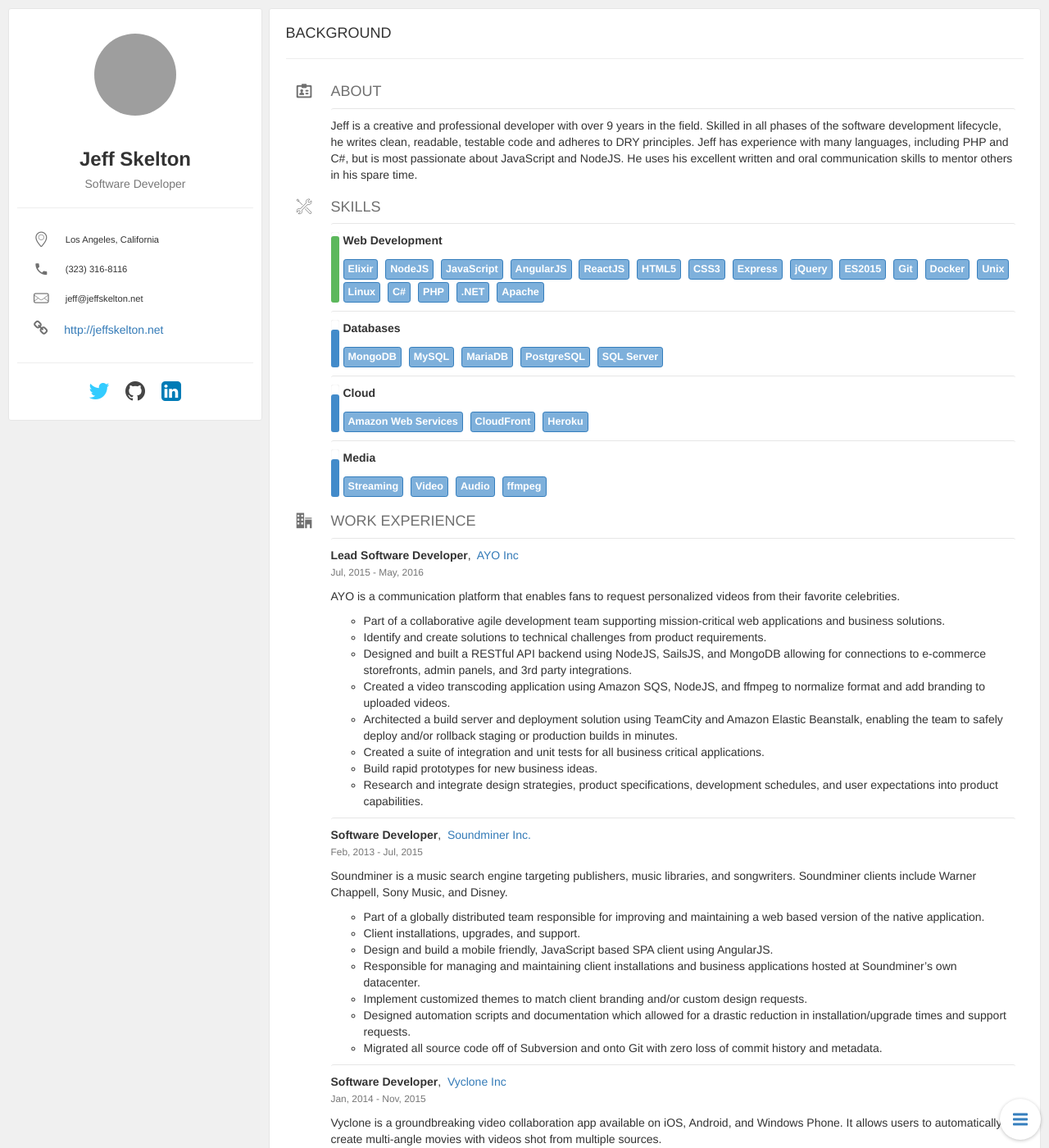
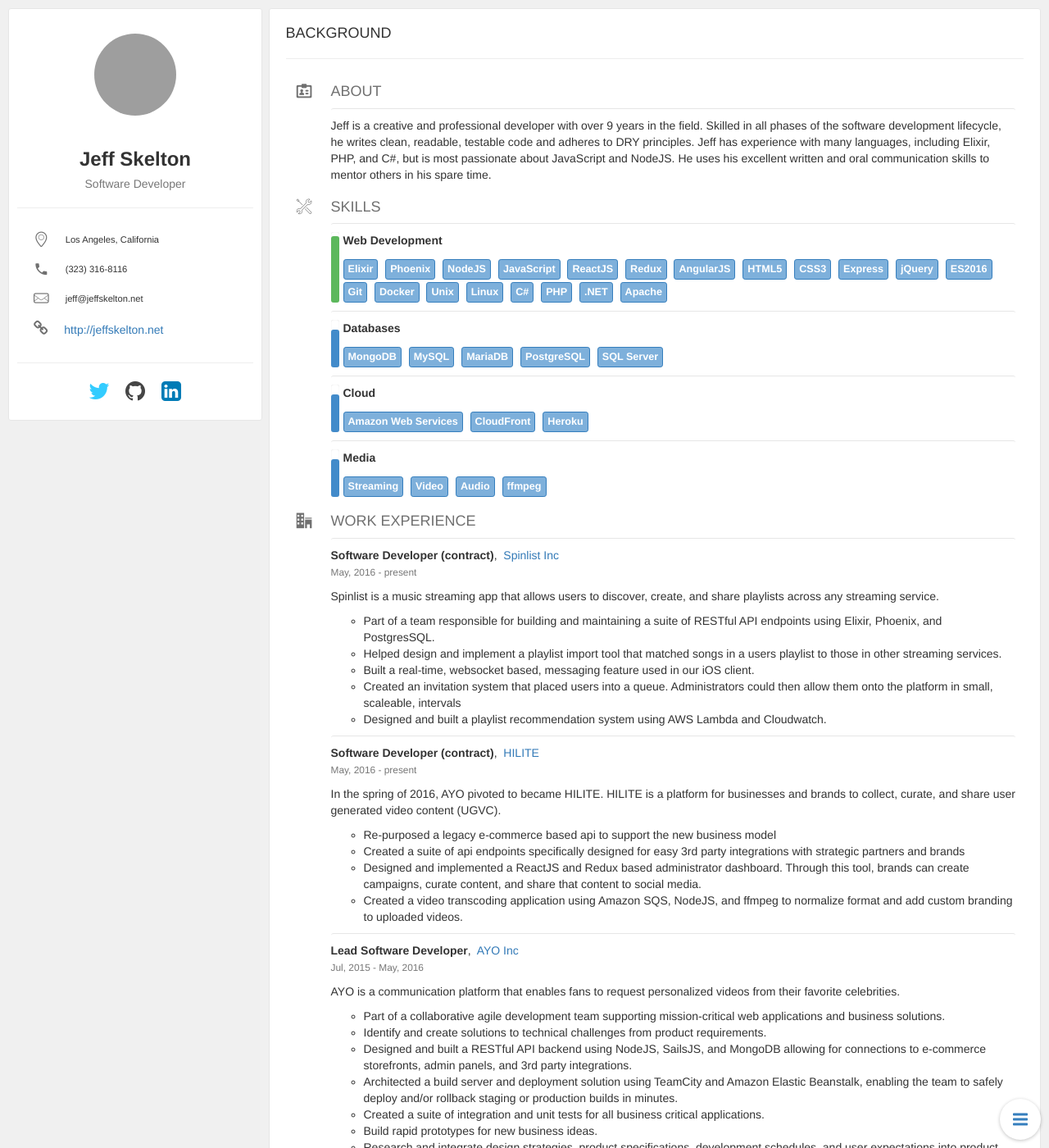
Before and after one commit to jeffskelton3/jeffskelton3.github.io, a Jekyll site: the page built from index.html, in a window 1280 px wide and 1400 px high. Shown: the whole window at 82% size. Built offline with Jekyll 4.4.1, drawn with Linux system fonts in a browser that asks for light colours; nearby versions of some CDN libraries; grey boxes are pictures that could not be loaded.

Commit message:
update skills and experience

```diff
--- a/_data/resume.json
+++ b/_data/resume.json
@@ -6,7 +6,7 @@
     "email": "jeff@jeffskelton.net",
     "phone": "(323) 316-8116",
     "website": "http://jeffskelton.net",
-    "summary": "Jeff is a creative and professional developer with over 9 years in the field. Skilled in all phases of the software development lifecycle, he writes clean, readable, testable code and adheres to DRY principles. Jeff has experience with many languages, including PHP and C#, but is most passionate about JavaScript and NodeJS. He uses his excellent written and oral communication skills to mentor others in his spare time.",
+    "summary": "Jeff is a creative and professional developer with over 9 years in the field. Skilled in all phases of the software development lifecycle, he writes clean, readable, testable code and adheres to DRY principles. Jeff has experience with many languages, including Elixir, PHP, and C#, but is most passionate about JavaScript and NodeJS. He uses his excellent written and oral communication skills to mentor others in his spare time.",
     "location": {
       "address": "635 N Rosemary Ln",
       "postalCode": "CA 91505",
@@ -34,6 +34,35 @@
   },
   "work": [
     {
+      "company": "Spinlist Inc",
+      "position": "Software Developer (contract)",
+      "website": "https://beta.spinlist.fm",
+      "startDate": "2016-05-01",
+      "endDate": "present",
+      "summary": "Spinlist is a music streaming app that allows users to discover, create, and share playlists across any streaming service.",
+      "highlights": [
+        "Part of a team responsible for building and maintaining a suite of RESTful API endpoints using Elixir, Phoenix, and PostgresSQL.",
+        "Helped design and implement a playlist import tool that matched songs in a users playlist to those in other streaming services.",
+        "Built a real-time, websocket based, messaging feature used in our iOS client.",
+        "Created an invitation system that placed users into a queue. Administrators could then allow them onto the platform in small, scaleable, intervals",
+        "Designed and built a playlist recommendation system using AWS Lambda and Cloudwatch."
+      ]
+    },
+    {
+      "company": "HILITE",
+      "position": "Software Developer (contract)",
+      "website": "http://hilite.media",
+      "startDate": "2016-05-01",
+      "endDate": "present",
+      "summary": "In the spring of 2016, AYO pivoted to became HILITE. HILITE is a platform for businesses and brands to collect, curate, and share user generated video content (UGVC).",
+      "highlights": [
+        "Re-purposed a legacy e-commerce based api to support the new business model",
+        "Created a suite of api endpoints specifically designed for easy 3rd party integrations with strategic partners and brands",
+        "Designed and implemented a ReactJS and Redux based administrator dashboard. Through this tool, brands can create campaigns, curate content, and share that content to social media.",
+        "Created a video transcoding application using Amazon SQS, NodeJS, and ffmpeg to normalize format and add custom branding to uploaded videos."
+      ]
+    },
+    {
       "company": "AYO Inc",
       "position": "Lead Software Developer",
       "website": "https://ayo.co",
@@ -44,7 +73,6 @@
         "Part of a collaborative agile development team supporting mission-critical web applications and business solutions.",
         "Identify and create solutions to technical challenges from product requirements.",
         "Designed and built a RESTful API backend using NodeJS, SailsJS, and MongoDB allowing for connections to e-commerce storefronts, admin panels, and 3rd party integrations.",
-        "Created a video transcoding application using Amazon SQS, NodeJS, and ffmpeg to normalize format and add branding to uploaded videos.",
         "Architected a build server and deployment solution using TeamCity and Amazon Elastic Beanstalk, enabling the team to safely deploy and/or rollback staging or production builds in minutes.",
         "Created a suite of integration and unit tests for all business critical applications.",
         "Build rapid prototypes for new business ideas.",
@@ -111,15 +139,17 @@
       "level": "Master",
       "keywords": [
         "Elixir",
+        "Phoenix",
         "NodeJS",
         "JavaScript",
+        "ReactJS",
+        "Redux",
         "AngularJS",
-        "ReactJS",
         "HTML5",
         "CSS3",
         "Express",
         "jQuery",
-        "ES2015",
+        "ES2016",
         "Git",
         "Docker",
         "Unix",
```
